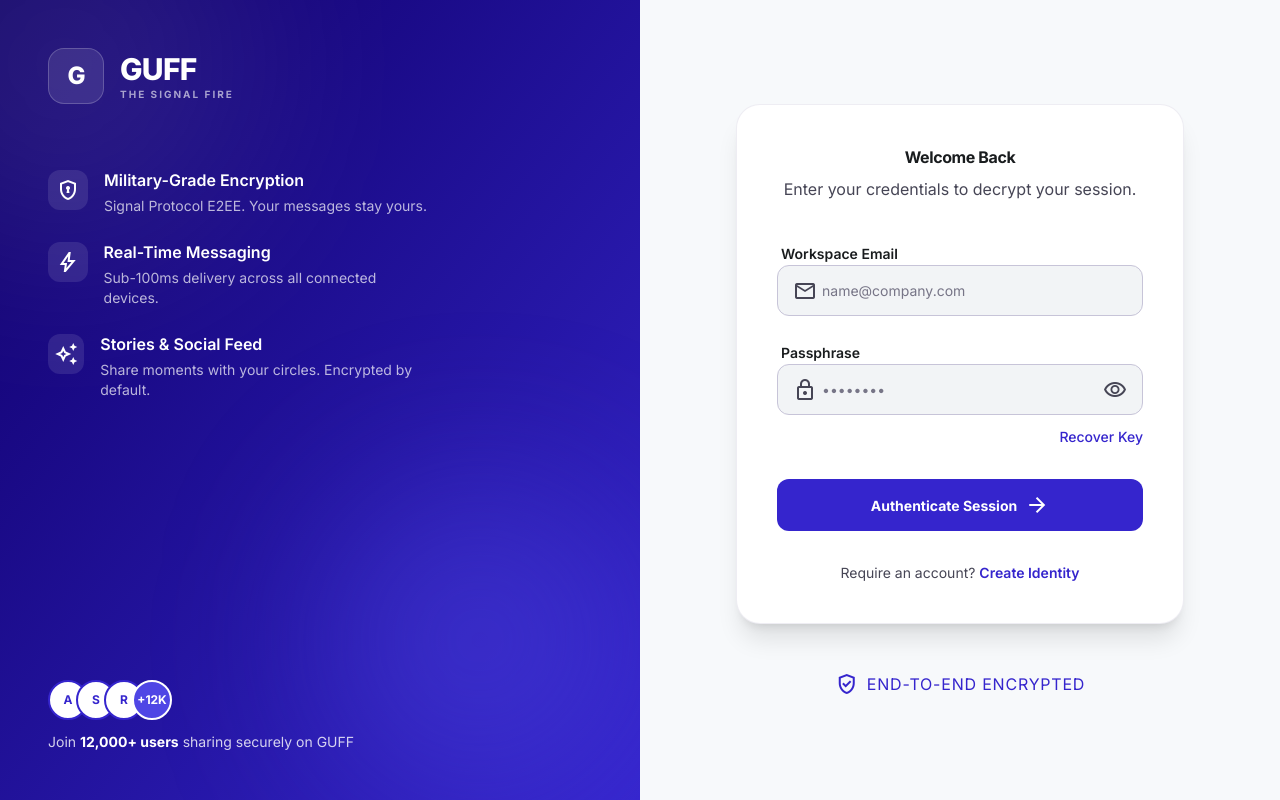
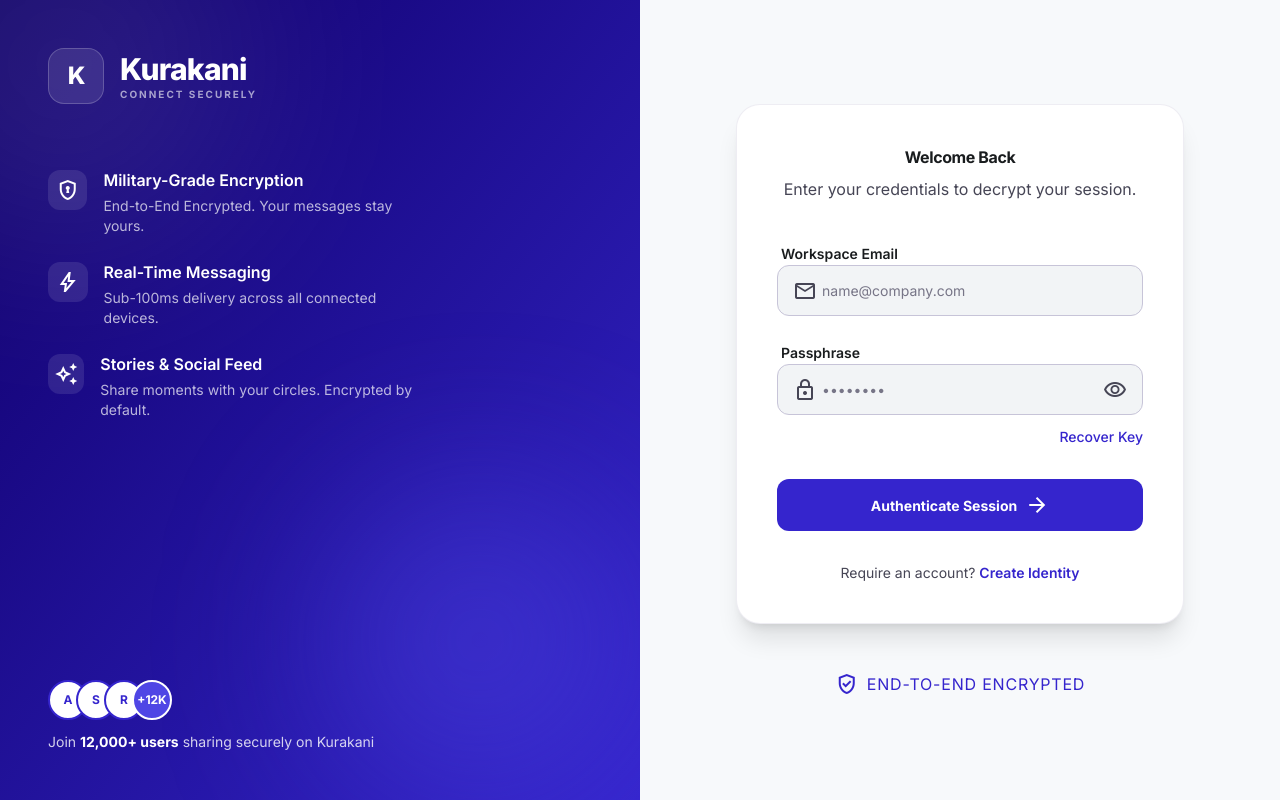
Before and after one commit to Diode11-Alt/kurakani, a Next.js app in the folder apps/web/: page /login in a window 1280 px wide. Built offline with nearby package versions, Linux system fonts and the light colour scheme; no server answers.

Commit message:
chore(web): update branding from GUFF/Signal Fire to Kurakani

```diff
--- a/apps/web/src/app/(auth)/layout.tsx
+++ b/apps/web/src/app/(auth)/layout.tsx
@@ -14,11 +14,11 @@ export default function AuthLayout({ children }: { children: React.ReactNode })
           <div>
             <div className="flex items-center gap-4 mb-16">
               <div className="w-14 h-14 rounded-2xl bg-white/10 border border-white/20 flex items-center justify-center">
-                <span className="text-white font-black text-2xl tracking-tighter font-display-lg">G</span>
+                <span className="text-white font-black text-2xl tracking-tighter font-display-lg">K</span>
               </div>
               <div>
-                <h1 className="text-white text-3xl font-extrabold tracking-tight font-display-lg">GUFF</h1>
-                <p className="text-white/60 text-[10px] font-bold uppercase tracking-[0.2em] font-label-md">The Signal Fire</p>
+                <h1 className="text-white text-3xl font-extrabold tracking-tight font-display-lg">Kurakani</h1>
+                <p className="text-white/60 text-[10px] font-bold uppercase tracking-[0.2em] font-label-md">Connect Securely</p>
               </div>
             </div>
 
@@ -30,7 +30,7 @@ export default function AuthLayout({ children }: { children: React.ReactNode })
                 </div>
                 <div>
                   <h3 className="text-white font-semibold text-base font-headline-sm">Military-Grade Encryption</h3>
-                  <p className="text-white/70 text-sm mt-1">Signal Protocol E2EE. Your messages stay yours.</p>
+                  <p className="text-white/70 text-sm mt-1">End-to-End Encrypted. Your messages stay yours.</p>
                 </div>
               </div>
 
@@ -64,7 +64,7 @@ export default function AuthLayout({ children }: { children: React.ReactNode })
               <div className="w-10 h-10 rounded-full border-2 border-[#3525cd] bg-white flex items-center justify-center text-[#3525cd] text-xs font-bold">R</div>
               <div className="w-10 h-10 rounded-full border-2 border-white bg-[#4f46e5] flex items-center justify-center text-white text-xs font-bold">+12K</div>
             </div>
-            <p className="text-white/80 text-sm font-body-md">Join <span className="font-bold text-white">12,000+ users</span> sharing securely on GUFF</p>
+            <p className="text-white/80 text-sm font-body-md">Join <span className="font-bold text-white">12,000+ users</span> sharing securely on Kurakani</p>
           </div>
         </div>
       </div>
@@ -76,9 +76,9 @@ export default function AuthLayout({ children }: { children: React.ReactNode })
           <div className="mb-12 lg:hidden">
             <div className="flex items-center gap-3">
               <div className="w-10 h-10 rounded-xl bg-[var(--color-primary)]/15 border border-[var(--color-primary)]/30 flex items-center justify-center">
-                <span className="text-[var(--color-primary)] font-black text-lg font-display-lg">G</span>
+                <span className="text-[var(--color-primary)] font-black text-lg font-display-lg">K</span>
               </div>
-              <span className="text-2xl font-extrabold text-[var(--color-primary)] tracking-tight font-display-lg">GUFF</span>
+              <span className="text-2xl font-extrabold text-[var(--color-primary)] tracking-tight font-display-lg">Kurakani</span>
             </div>
           </div>
 
--- a/apps/web/src/app/layout.tsx
+++ b/apps/web/src/app/layout.tsx
@@ -7,7 +7,7 @@ import "./globals.css";
 const inter = Inter({ subsets: ["latin"], variable: "--font-inter", weight: ["400", "500", "600", "700", "800"] });
 
 export const metadata: Metadata = {
-  title: "GUFF — The Signal Fire",
+  title: "Kurakani",
   description: "End-to-end encrypted messaging. Connect, share, and discover securely.",
 };
 
--- a/apps/web/src/components/layout/Sidebar.tsx
+++ b/apps/web/src/components/layout/Sidebar.tsx
@@ -27,7 +27,7 @@ export function Sidebar() {
     <aside className="hidden md:flex sidebar-transition flex-col h-screen w-64 fixed left-0 top-0 bg-[var(--color-surface)] z-50 pt-8 pb-6 px-4 shadow-sm border-r border-[var(--color-outline-variant)]/50">
       {/* Logo Header */}
       <div className="flex items-center gap-3 mb-10 px-4 cursor-pointer group">
-        <span className="font-display-lg text-[32px] leading-tight font-black text-[var(--color-primary)]">GUFF</span>
+        <span className="font-display-lg text-[32px] leading-tight font-black text-[var(--color-primary)]">Kurakani</span>
       </div>
 
       {/* Main Navigation */}
```
